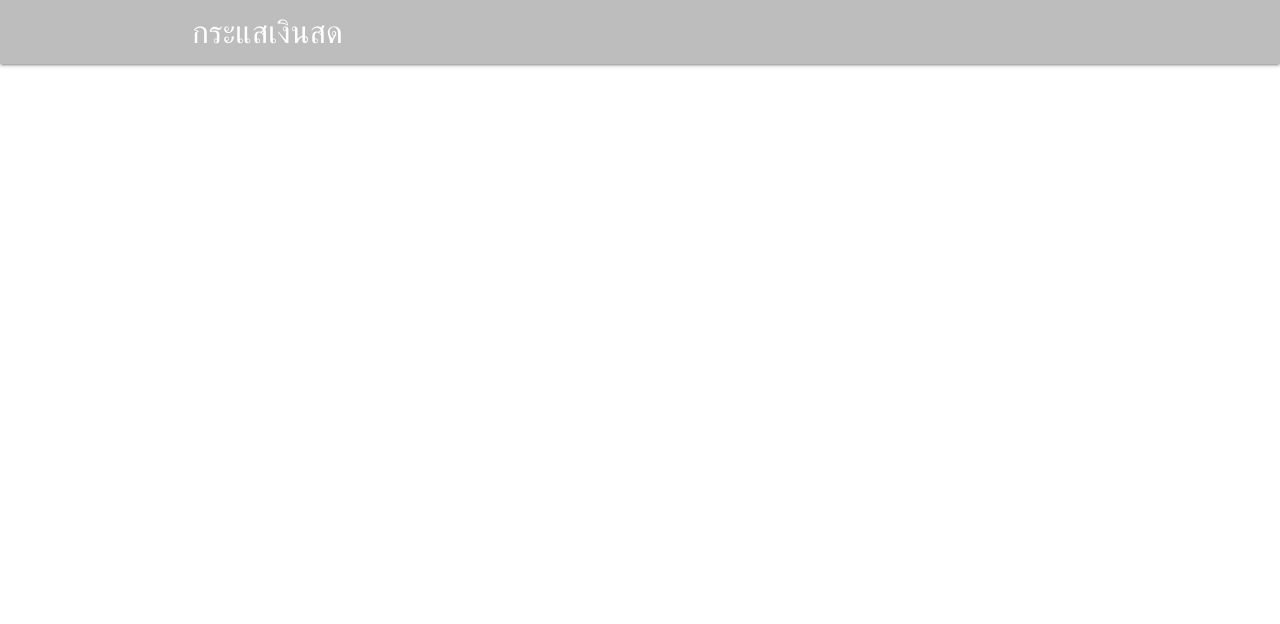
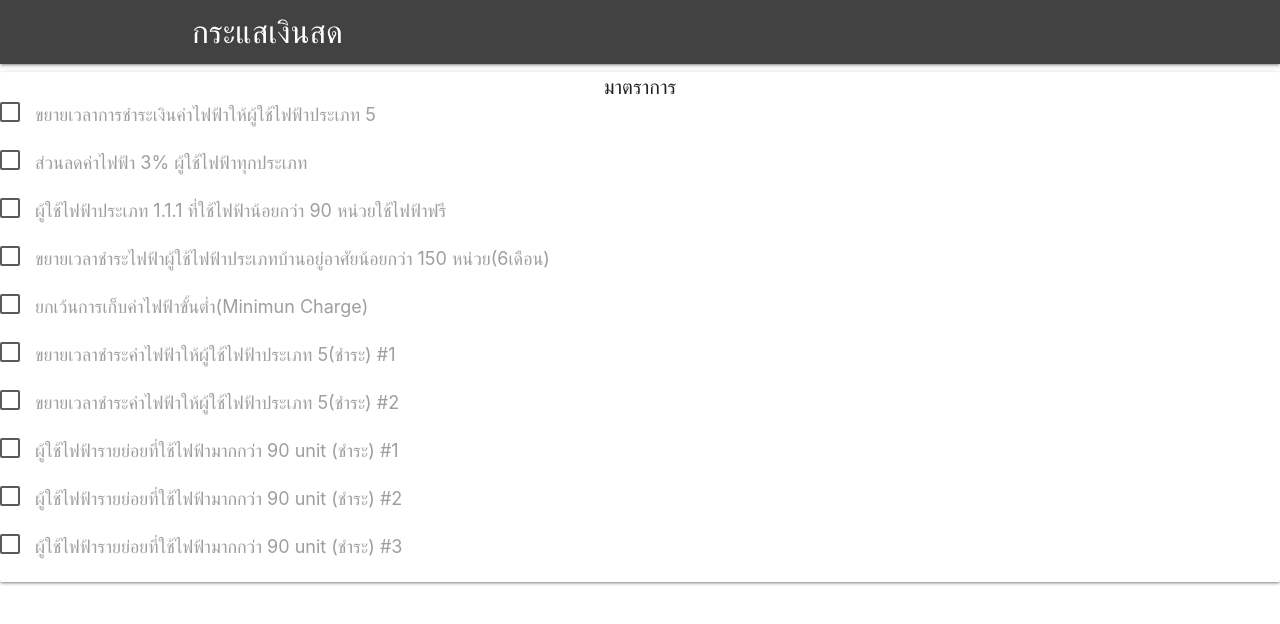
Before and after one commit to Echelonp/CashflowDashV2, a React (Create React App) app: page /test in a window 1280 px wide. Shown: the top 624 px of the page. Built offline with nearby package versions, Linux system fonts and the light colour scheme.

Commit message:
Create Policy tap and list

```diff
--- a/src/App.js
+++ b/src/App.js
@@ -4,7 +4,7 @@ import { BrowserRouter, Switch, Route } from "react-router-dom";
 
 // component
 import Dashboard from "./components/dashboard/Dashboard";
-import Sidenav from "./components/dashboard/cashFlowSensitivity/Sidenav";
+import CashFlowSensitivity from "./components/dashboard/cashFlowSensitivity/CashFlowSensitivity";
 import Navbar from "./components/layout/Navbar";
 
 function App() {
@@ -14,7 +14,7 @@ function App() {
         <Navbar></Navbar>
         <Switch>
           <Route exact path="/" component={Dashboard}></Route>
-          <Route path="/sidenav" component={Sidenav}></Route>
+          <Route path="/test" component={CashFlowSensitivity}></Route>
         </Switch>
       </div>
     </BrowserRouter>
--- a/src/components/dashboard/Dashboard.js
+++ b/src/components/dashboard/Dashboard.js
@@ -3,6 +3,7 @@ import { connect } from "react-redux";
 import NetCashChart from "./NetCashChart";
 import RevCashChart from "./RevCashChart";
 import FinancialHighlight from "./FinancialHighlight";
+import CashFlowSensitivity from "./cashFlowSensitivity/CashFlowSensitivity";
 
 // fn
 import {
@@ -57,7 +58,9 @@ class Dashboard extends Component {
             </div>
           </div>
           <div className="section col s12 m3">
-            <p>Test Cashflow Sensitivity</p>
+            <div className="">
+              <CashFlowSensitivity></CashFlowSensitivity>
+            </div>
           </div>
         </div>
 
--- /dev/null
+++ b/src/components/dashboard/cashFlowSensitivity/CashFlowSensitivity.js
@@ -0,0 +1,59 @@
+import React, { Component } from "react";
+import { connect } from "react-redux";
+import Policy from "./Policy";
+
+class CashFlowSensitivity extends Component {
+  policyApply2 = (policyId, checkedValue, n_new) => {
+    let CheckedboxTmp = this.state.Checkedbox;
+    CheckedboxTmp[policyId] = checkedValue;
+    this.setState({
+      Checkedbox: CheckedboxTmp,
+    });
+    // console.log("Checkbox test", this.state.Checkedbox);
+
+    let newCashIncome = this.state.cashIncome;
+    // Add new one
+    for (let i = 0; i < this.state.policyList.length; i++) {
+      let i_key = String(i + 10);
+      if (this.state.Checkedbox[i_key]) {
+        newCashIncome.push(this.state.policyList[i]);
+      } else {
+        newCashIncome = newCashIncome.filter((policy) => {
+          return policy.id !== i + 10;
+        });
+      }
+    }
+
+    const uniqueNames = Array.from(new Set(newCashIncome));
+
+    console.log("Checkedbox", this.state.Checkedbox);
+    this.setState({
+      cashIncome: uniqueNames,
+      n_init: n_new + 1,
+    });
+  };
+  policyApply = (policyId, checkedValue) => {
+    console.log("PolicyApplyClicked", policyId, checkedValue);
+  };
+
+  render() {
+    console.log("Props : ", this.props.projects.policyList);
+    return (
+      <div className="card col s12">
+        <Policy
+          policyList={this.props.projects.policyList}
+          policyApply={this.policyApply}
+        ></Policy>
+      </div>
+    );
+  }
+}
+
+const mapStateToProps = (state) => {
+  // console.log("MapState", state);
+  return {
+    projects: state.projects,
+  };
+};
+
+export default connect(mapStateToProps)(CashFlowSensitivity);
--- a/src/components/dashboard/cashFlowSensitivity/Policy.js
+++ b/src/components/dashboard/cashFlowSensitivity/Policy.js
@@ -0,0 +1,34 @@
+import React from "react";
+
+const Policy = (props) => {
+  console.log("Policy", props);
+  const policyList = props.policyList.map((policy, i) => {
+    return (
+      <div className="left-align" key={policy.id}>
+        <div>
+          <label>
+            <input
+              type="checkbox"
+              className="filled-in"
+              onChange={(e) => props.policyApply(policy.id, e.target.checked)}
+            ></input>
+            <span style={{ fontSize: "18px" }}>{policy.namefull}</span>
+          </label>
+        </div>
+
+        <br></br>
+      </div>
+    );
+  });
+
+  return (
+    <div>
+      <span style={{ fontSize: "20px" }}>
+        <strong>มาตราการ</strong>
+      </span>
+      {policyList}
+    </div>
+  );
+};
+
+export default Policy;
--- a/src/components/dashboard/cashFlowSensitivity/Sidenav.js
+++ /dev/null
@@ -1,31 +0,0 @@
-import React, { Component } from "react";
-import { connect } from "react-redux";
-
-class Sidenav extends Component {
-  state = {};
-
-  render() {
-    return (
-      <div className="row">
-        <div className="col s12">
-          This div is 12-columns wide on all screen sizes
-        </div>
-        <div className="col s12 m6">
-          This div is 12-columns wide on all screen sizes
-        </div>
-        <div className="col s12 m6">
-          This div is 12-columns wide on all screen sizes
-        </div>
-      </div>
-    );
-  }
-}
-
-const mapStateToProps = (state) => {
-  console.log("MapState", state);
-  return {
-    projects: state.projects,
-  };
-};
-
-export default connect(mapStateToProps)(Sidenav);
--- a/src/components/layout/Navbar.js
+++ b/src/components/layout/Navbar.js
@@ -7,7 +7,7 @@ class Navbar extends Component {
   render() {
     return (
       <nav>
-        <div className="grey lighten-1 black-text text-lighten-5 nav-wrapper">
+        <div className="grey darken-3 black-text text-lighten-5 nav-wrapper">
           <div className="container left-align">
             <a className="brand-logo">
               <span>กระแสเงินสด</span>
@@ -20,7 +20,7 @@ class Navbar extends Component {
 }
 
 const mapStateToProps = (state) => {
-  console.log("MapState", state);
+  // console.log("MapState", state);
   return {
     projects: state.projects,
   };
--- a/src/store/reducers/projectReducer.js
+++ b/src/store/reducers/projectReducer.js
@@ -463,8 +463,10 @@ const initState = {
   policyList: [
     {
       id: 301,
-      name: "ขยายเวลาการชำระเงินค่าไฟฟ้าให้ผู้ใช้ไฟฟ้าประเภท 5",
-      nameShort: "ขยายเวลาผชฟ.ป5",
+      namefull: "ขยายเวลาการชำระเงินค่าไฟฟ้าให้ผู้ใช้ไฟฟ้าประเภท 5",
+      name: "ขยายเวลาผชฟ.ป5",
+      baseChart: true,
+      breakdownDis: true,
       cash: {
         Jan: 0,
         Feb: 0,
@@ -482,8 +484,10 @@ const initState = {
     },
     {
       id: 302,
-      name: "ส่วนลดค่าไฟฟ้า 3% ผู้ใช้ไฟฟ้าทุกประเภท",
-      nameShort: "ลดค่าไฟฟ้า 3%",
+      namefull: "ส่วนลดค่าไฟฟ้า 3% ผู้ใช้ไฟฟ้าทุกประเภท",
+      name: "ลดค่าไฟฟ้า 3%",
+      baseChart: true,
+      breakdownDis: true,
       cash: {
         Jan: 0,
         Feb: 0,
@@ -501,8 +505,11 @@ const initState = {
     },
     {
       id: 303,
-      name: "ผู้ใช้ไฟฟ้าประเภท 1.1.1 ที่ใช้ไฟฟ้าน้อยกว่า 90 หน่วยใช้ไฟฟ้าฟรี",
-      nameShort: "ผชฟ.1.1.1<90หน่วย",
+      namefull:
+        "ผู้ใช้ไฟฟ้าประเภท 1.1.1 ที่ใช้ไฟฟ้าน้อยกว่า 90 หน่วยใช้ไฟฟ้าฟรี",
+      name: "ผชฟ.1.1.1<90หน่วย",
+      baseChart: true,
+      breakdownDis: true,
       cash: {
         Jan: 0,
         Feb: 0,
@@ -520,9 +527,11 @@ const initState = {
     },
     {
       id: 304,
-      name:
+      namefull:
         "ขยายเวลาชำระไฟฟ้าผู้ใช้ไฟฟ้าประเภทบ้านอยู่อาศัยน้อยกว่า 150 หน่วย(6เดือน)",
-      nameShort: "ผชฟ.<150หน่วย(6เดือน)",
+      name: "ผชฟ.<150หน่วย(6เดือน)",
+      baseChart: true,
+      breakdownDis: true,
       cash: {
         Jan: 0,
         Feb: 0,
@@ -540,8 +549,10 @@ const initState = {
     },
     {
       id: 305,
-      name: "ยกเว้นการเก็บค่าไฟฟ้าขั้นต่ำ(Minimun Charge)",
-      nameShort: "ยกเว้น Minimun Charge",
+      namefull: "ยกเว้นการเก็บค่าไฟฟ้าขั้นต่ำ(Minimun Charge)",
+      name: "ยกเว้น Minimun Charge",
+      baseChart: true,
+      breakdownDis: true,
       cash: {
         Jan: 0,
         Feb: 0,
@@ -559,8 +570,10 @@ const initState = {
     },
     {
       id: 306,
-      name: "ขยายเวลาชำระค่าไฟฟ้าให้ผู้ใช้ไฟฟ้าประเภท 5(ชำระ) #1",
-      nameShort: "ขยายเวลาผชฟ.ป5(ชำระ)#1",
+      namefull: "ขยายเวลาชำระค่าไฟฟ้าให้ผู้ใช้ไฟฟ้าประเภท 5(ชำระ) #1",
+      name: "ขยายเวลาผชฟ.ป5(ชำระ)#1",
+      baseChart: true,
+      breakdownDis: true,
       cash: {
         Jan: 0,
         Feb: 0,
@@ -578,8 +591,10 @@ const initState = {
     },
     {
       id: 307,
-      name: "ขยายเวลาชำระค่าไฟฟ้าให้ผู้ใช้ไฟฟ้าประเภท 5(ชำระ) #2",
-      nameShort: "ขยายเวลาผชฟ.ป5(ชำระ)#2",
+      namefull: "ขยายเวลาชำระค่าไฟฟ้าให้ผู้ใช้ไฟฟ้าประเภท 5(ชำระ) #2",
+      name: "ขยายเวลาผชฟ.ป5(ชำระ)#2",
+      baseChart: true,
+      breakdownDis: true,
       cash: {
         Jan: 0,
         Feb: 0,
@@ -597,8 +612,10 @@ const initState = {
     },
     {
       id: 308,
-      name: "ผู้ใช้ไฟฟ้ารายย่อยที่ใช้ไฟฟ้ามากกว่า 90 unit (ชำระ) #1",
-      nameShort: "ผชฟ.มากกว่า 90unit(ชำระ)#1",
+      namefull: "ผู้ใช้ไฟฟ้ารายย่อยที่ใช้ไฟฟ้ามากกว่า 90 unit (ชำระ) #1",
+      name: "ผชฟ.มากกว่า 90unit(ชำระ)#1",
+      baseChart: true,
+      breakdownDis: true,
       cash: {
         Jan: 0,
         Feb: 0,
@@ -616,8 +633,10 @@ const initState = {
     },
     {
       id: 309,
-      name: "ผู้ใช้ไฟฟ้ารายย่อยที่ใช้ไฟฟ้ามากกว่า 90 unit (ชำระ) #2",
-      nameShort: "ผชฟ.มากกว่า 90unit(ชำระ)#2",
+      namefull: "ผู้ใช้ไฟฟ้ารายย่อยที่ใช้ไฟฟ้ามากกว่า 90 unit (ชำระ) #2",
+      name: "ผชฟ.มากกว่า 90unit(ชำระ)#2",
+      baseChart: true,
+      breakdownDis: true,
       cash: {
         Jan: 0,
         Feb: 0,
@@ -635,8 +654,10 @@ const initState = {
     },
     {
       id: 310,
-      name: "ผู้ใช้ไฟฟ้ารายย่อยที่ใช้ไฟฟ้ามากกว่า 90 unit (ชำระ) #3",
-      nameShort: "ผชฟ.มากกว่า 90unit(ชำระ)#3",
+      namefull: "ผู้ใช้ไฟฟ้ารายย่อยที่ใช้ไฟฟ้ามากกว่า 90 unit (ชำระ) #3",
+      name: "ผชฟ.มากกว่า 90unit(ชำระ)#3",
+      baseChart: true,
+      breakdownDis: true,
       cash: {
         Jan: 0,
         Feb: 0,
@@ -658,6 +679,8 @@ const initState = {
       id: 401,
       name: "ผู้ใช้ไฟฟ้าประเภท 5 จ่ายค่าไฟฟ้าค้างชำระ",
       nameShort: "ผชฟ.ป5 จ่ายค่าไฟฟ้า",
+      baseChart: true,
+      breakdownDis: true,
       cash: {
         Jan: 0,
         Feb: 0,
@@ -678,6 +701,8 @@ const initState = {
       name:
         "ผู้ใช้ไฟฟ้าประเภท 1.1.1 ที่ใช้ไฟฟ้า > 90หน่วย จ่ายค่าไฟฟ้าค้างชำระ",
       nameShort: "ผชฟ.ป1.1.1 จ่ายค่าไฟฟ้า",
+      baseChart: true,
+      breakdownDis: true,
       cash: {
         Jan: 0,
         Feb: 0,
```
